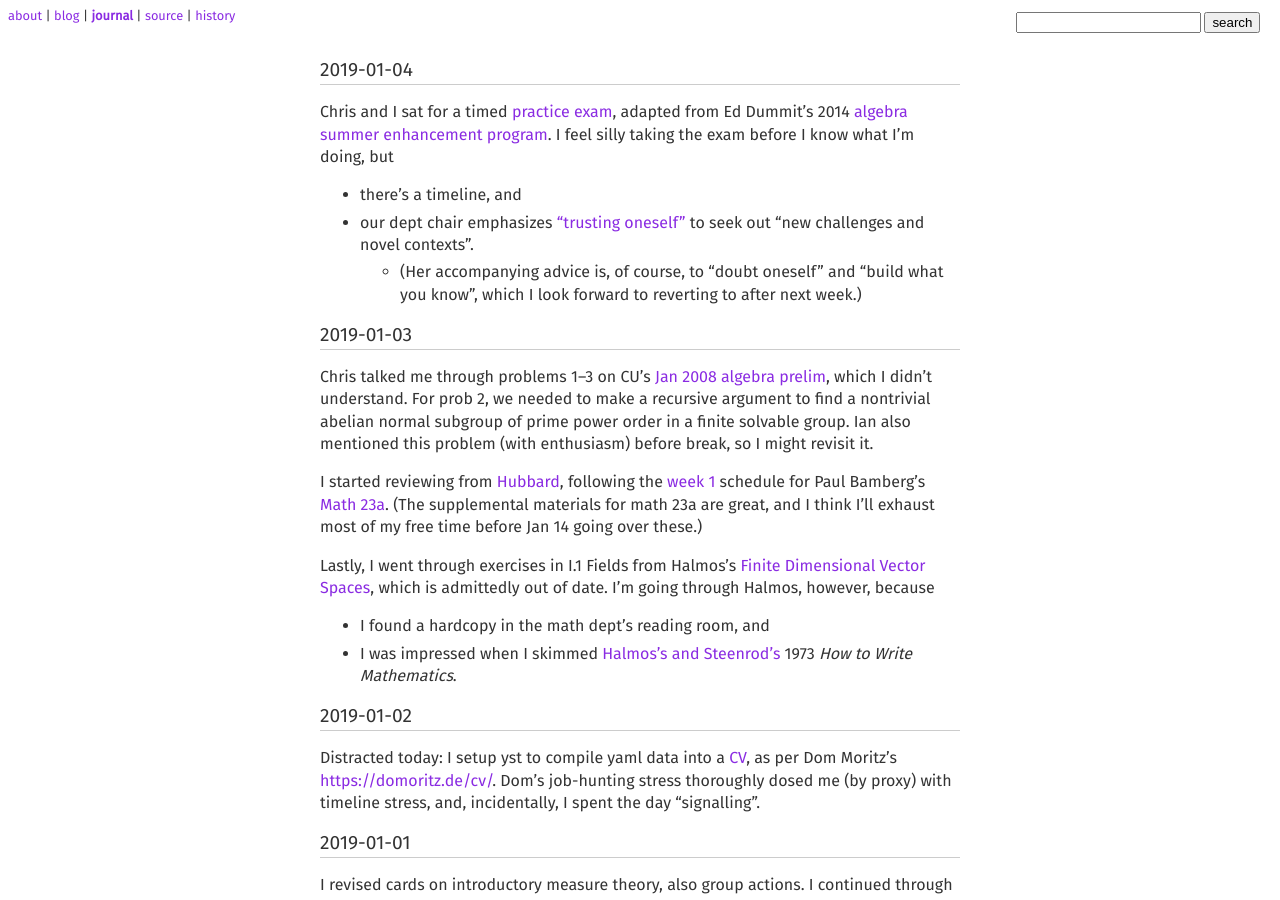
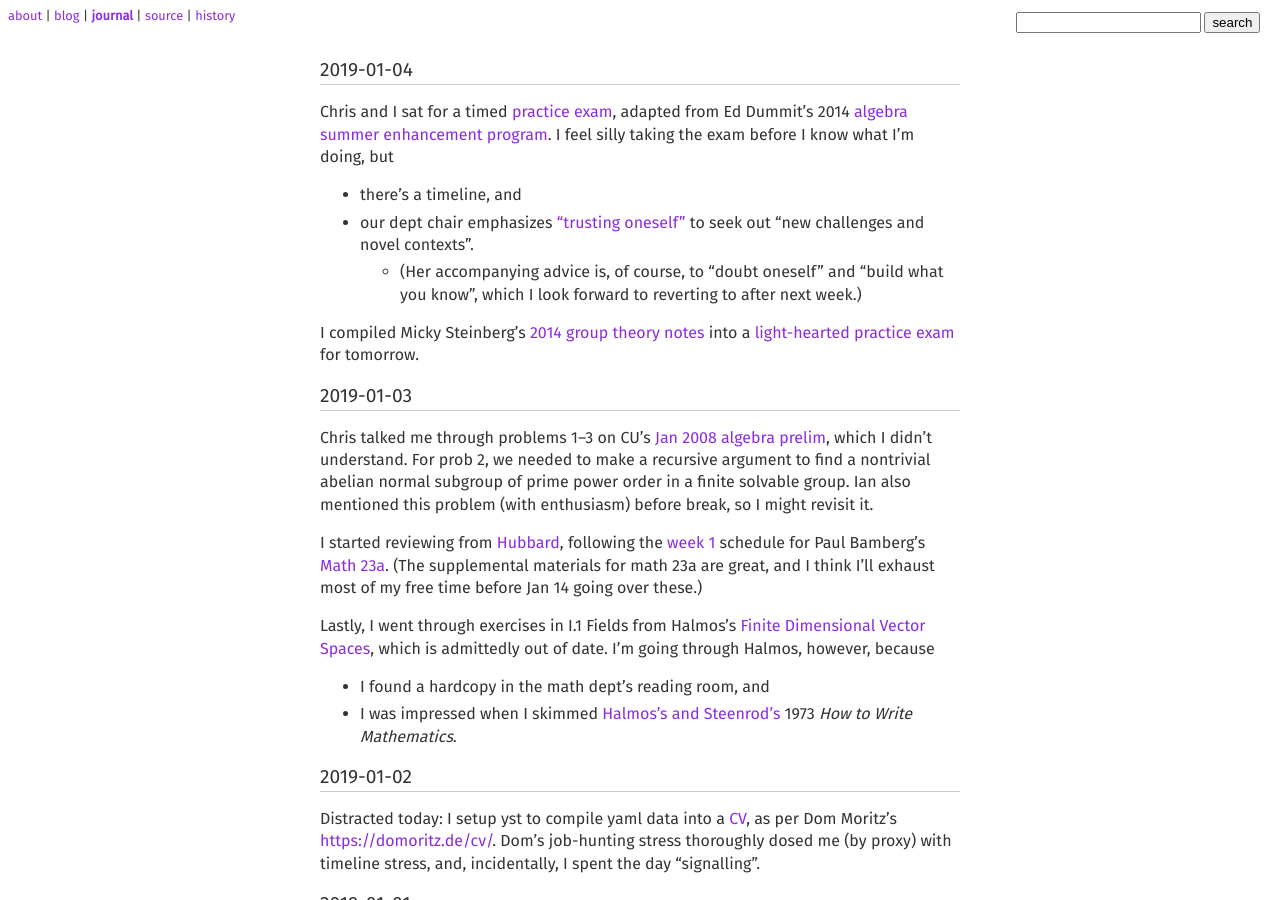
Before and after one commit to coltongrainger/journal, a Jekyll site: the page built from index.md, in a window 1280 px wide and 900 px high. Built offline with Jekyll 4.4.1, drawn with Linux system fonts in a browser that asks for light colours; our own code applies the rules of GitHub Pages for plain Markdown files.

Commit message:
Add Micky

```diff
--- a/index.md
+++ b/index.md
@@ -10,6 +10,8 @@ Chris and I sat for a timed [practice exam](https://github.com/coltongrainger/fy
 - there's a timeline, and
 - our dept chair emphasizes ["trusting oneself"](http://math.colorado.edu/~kstange/gradstudy.pdf) to seek out "new challenges and novel contexts".
     - (Her accompanying advice is, of course, to "doubt oneself" and "build what you know", which I look forward to reverting to after next week.)
+
+I compiled Micky Steinberg's [2014 group theory notes](https://www.math.wisc.edu/~micky/grouptheory.pdf) into a [light-hearted practice exam](https://github.com/coltongrainger/fy19alg1/blob/master/2019-01-05-algebra-micky-practice.md) for tomorrow.
 
 ## 2019-01-03
 
```
